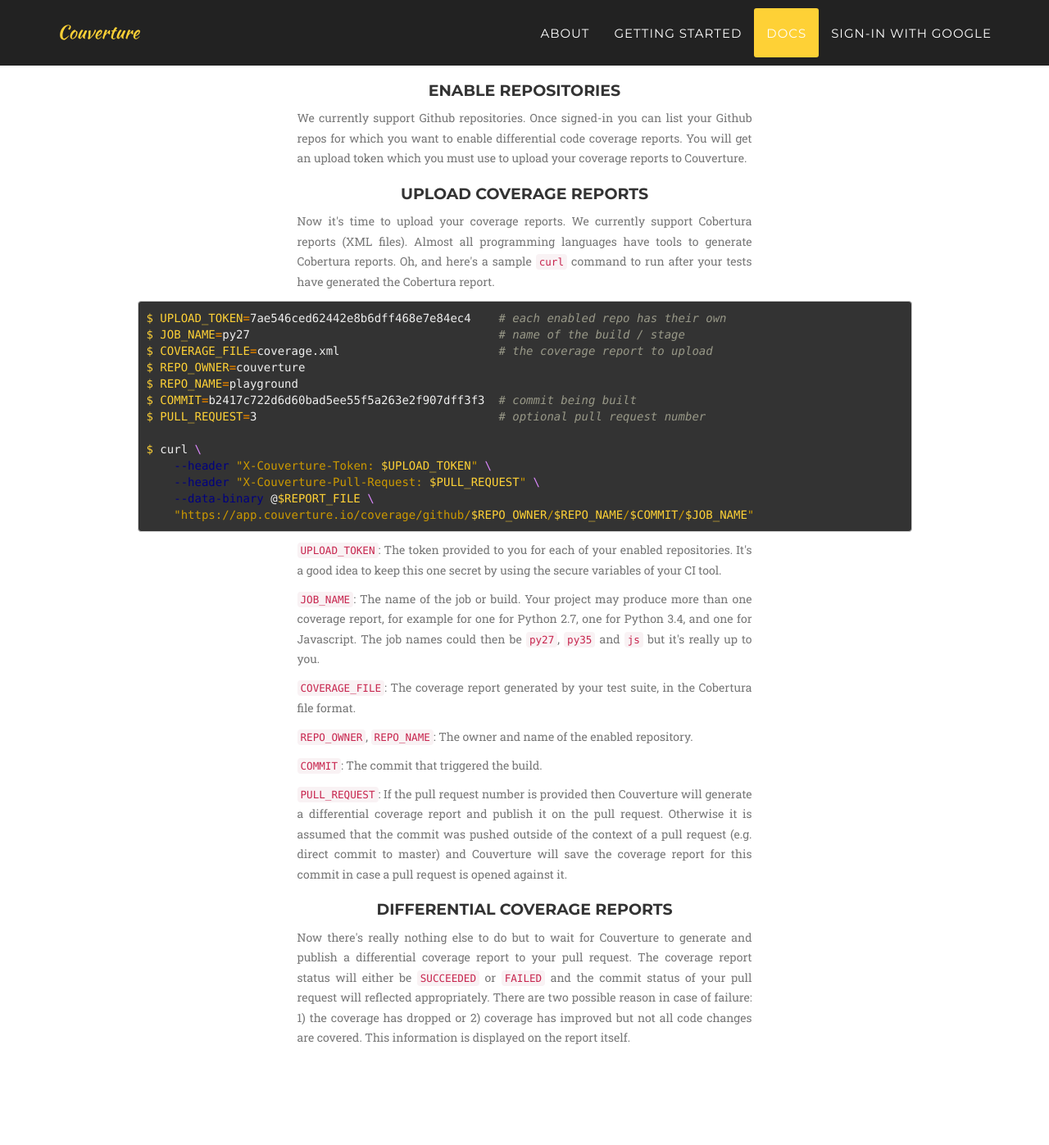
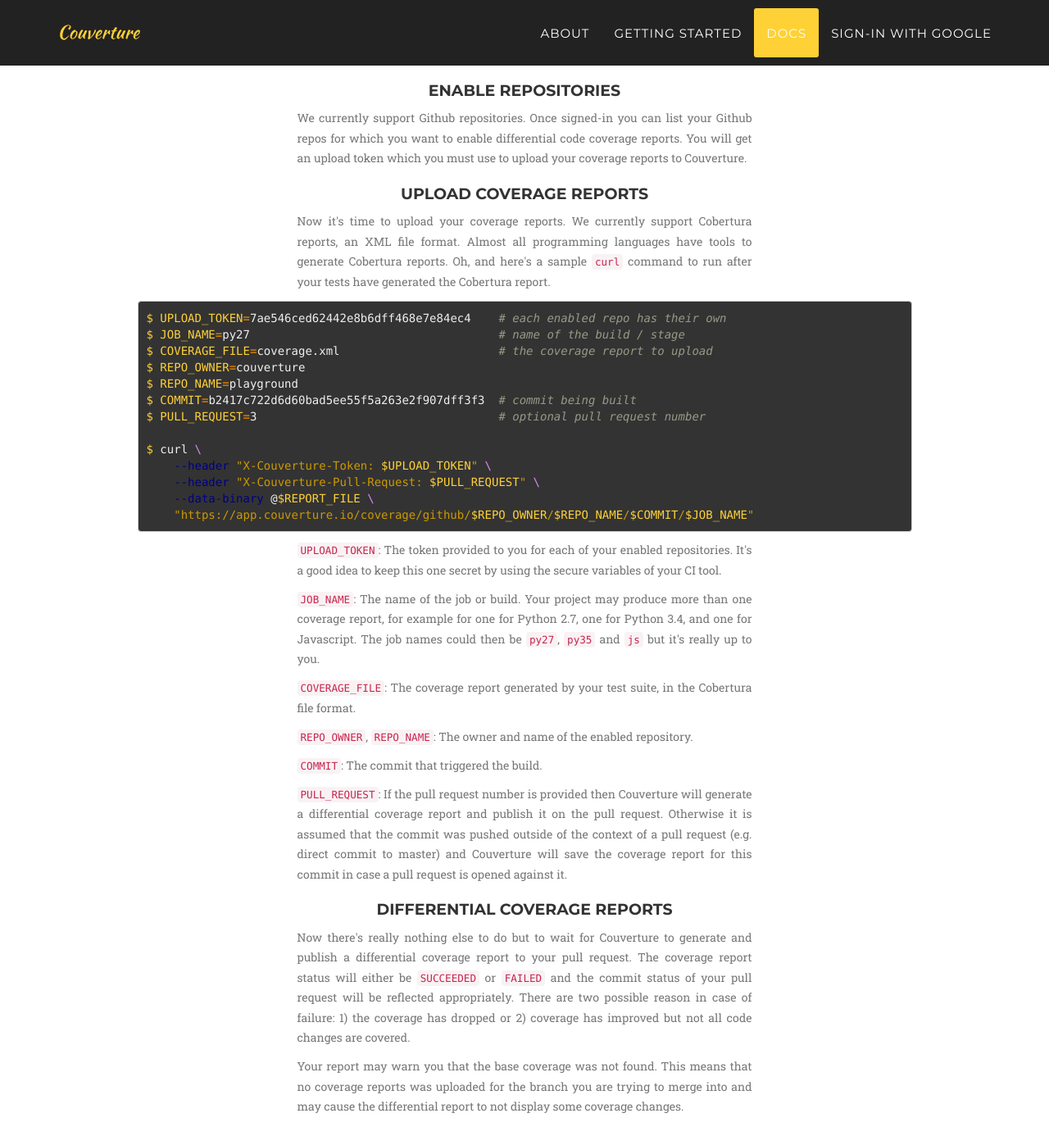
Before and after one commit to couverture/couverture.github.io, a Jekyll site: the page built from index.html, in a window 1280 px wide and 1400 px high, scrolled down 3189 px. Shown: the top 1397 px of the window at 82% size. Built offline with Jekyll 4.4.1, drawn with Linux system fonts in a browser that asks for light colours; some web fonts are replaced.

Commit message:
tweak docs

```diff
--- a/_includes/docs.html
+++ b/_includes/docs.html
@@ -20,7 +20,7 @@
 
                 <div class="col-md-offset-3 col-md-6">
                     <h4>Upload coverage reports</h4>
-                    <p class="text-muted text-justify">Now it's time to upload your coverage reports. We currently support Cobertura reports (XML files). Almost all programming languages have tools to generate Cobertura reports. Oh, and here's a sample <code>curl</code> command to run after your tests have generated the Cobertura report.</p>
+                    <p class="text-muted text-justify">Now it's time to upload your coverage reports. We currently support Cobertura reports, an XML file format. Almost all programming languages have tools to generate Cobertura reports. Oh, and here's a sample <code>curl</code> command to run after your tests have generated the Cobertura report.</p>
                 </div>
 
                 <div class="col-md-offset-1 col-md-10 text-left">
@@ -50,7 +50,8 @@ $ curl \
                 </div>
                 <div class="col-md-offset-3 col-md-6">
                     <h4>Differential coverage reports</h4>
-                    <p class="text-muted text-justify">Now there's really nothing else to do but to wait for Couverture to generate and publish a differential coverage report to your pull request. The coverage report status will either be <code>SUCCEEDED</code> or <code>FAILED</code> and the commit status of your pull request will reflected appropriately. There are two possible reason in case of failure: 1) the coverage has dropped or 2) coverage has improved but not all code changes are covered. This information is displayed on the report itself.</p>
+                    <p class="text-muted text-justify">Now there's really nothing else to do but to wait for Couverture to generate and publish a differential coverage report to your pull request. The coverage report status will either be <code>SUCCEEDED</code> or <code>FAILED</code> and the commit status of your pull request will be reflected appropriately. There are two possible reason in case of failure: 1) the coverage has dropped or 2) coverage has improved but not all code changes are covered.</p>
+                    <p class="text-muted text-justify">Your report may warn you that the base coverage was not found. This means that no coverage reports was uploaded for the branch you are trying to merge into and may cause the differential report to not display some coverage changes.</p>
                 </div>
             </div>
         </div>
```
